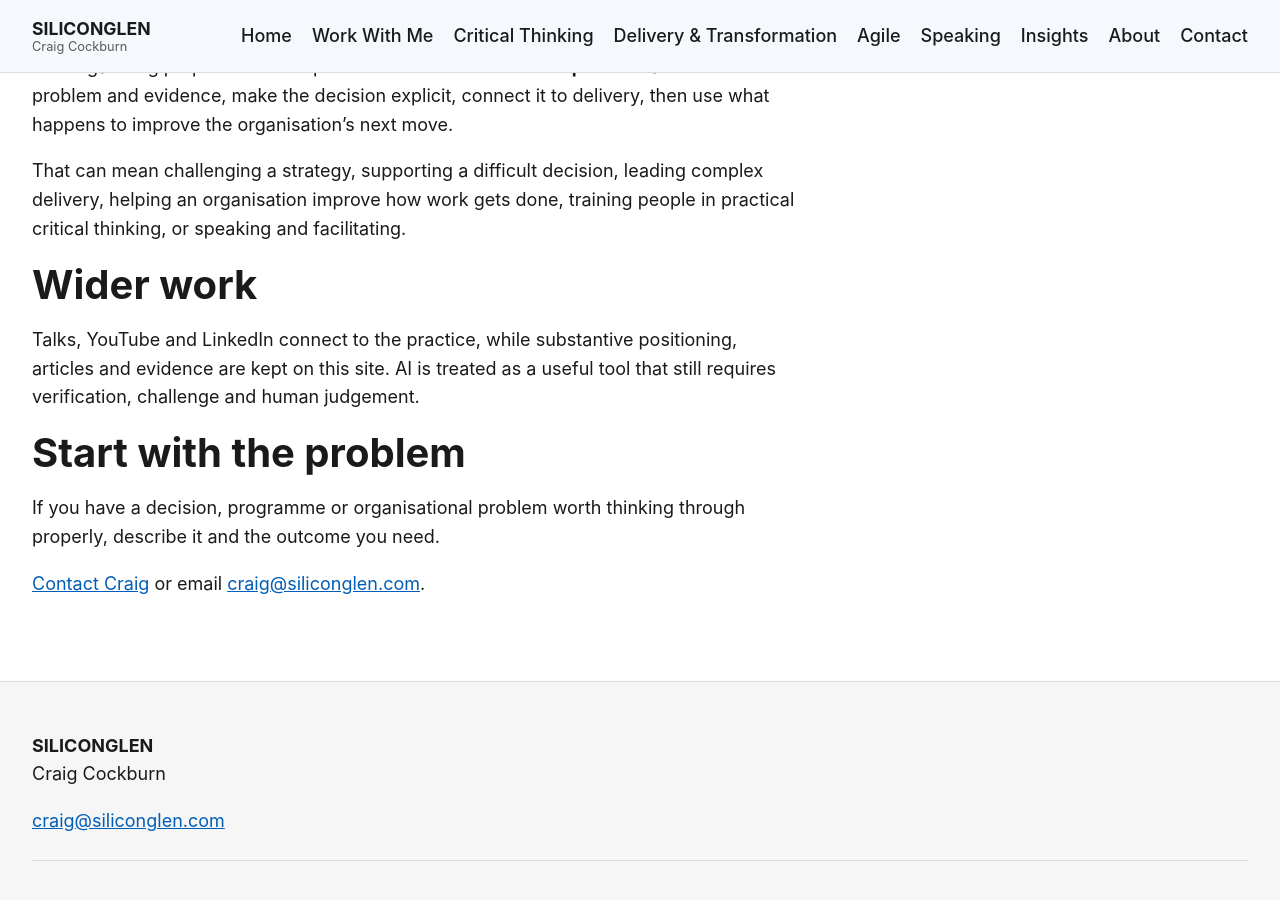
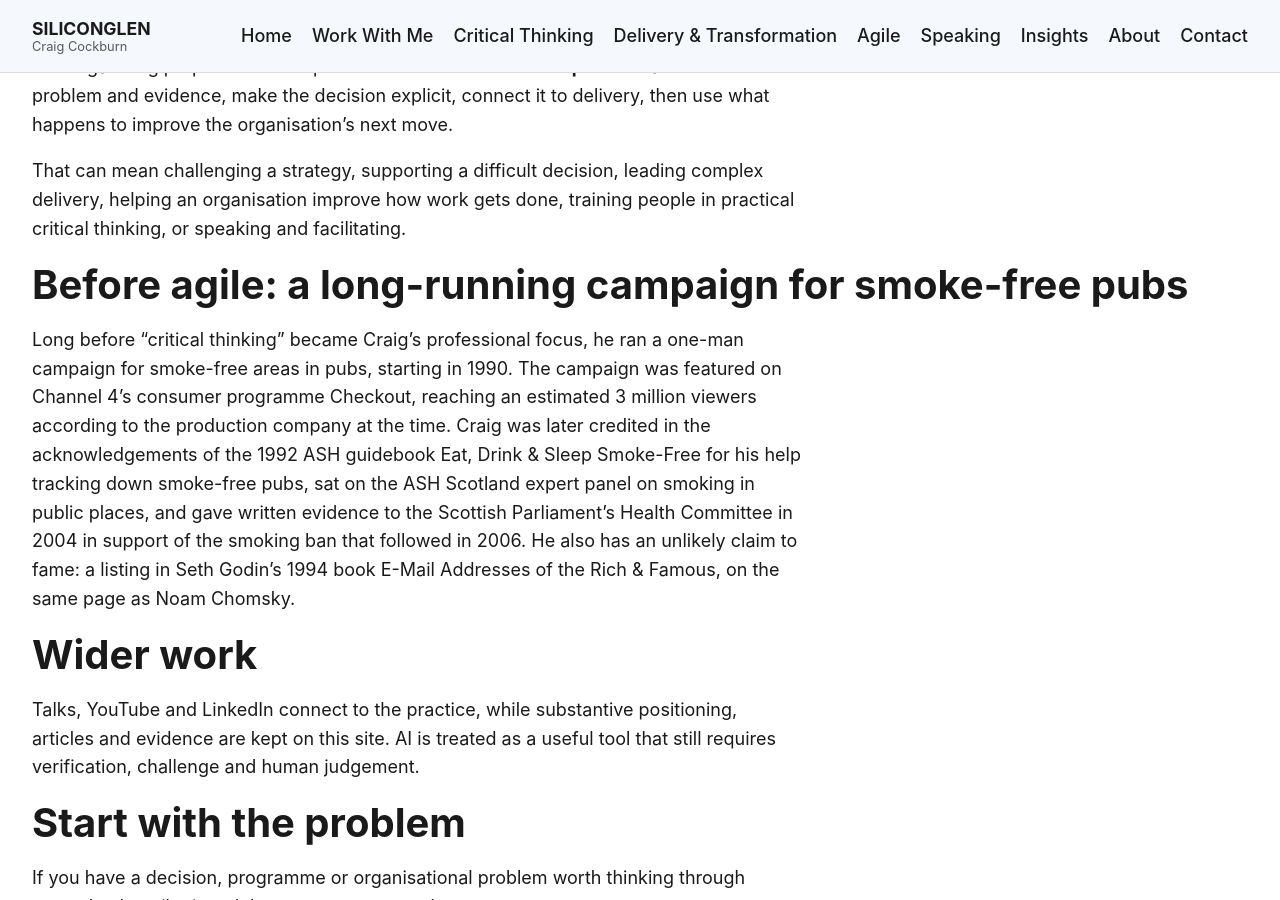
Before and after one commit to siliconglen/siliconglen-site, a Jekyll site: the page built from about/index.md, in a window 1280 px wide and 900 px high, scrolled down 1027 px. Built offline with Jekyll 4.4.1, drawn with Linux system fonts in a browser that asks for light colours.

Commit message:
Add smoke-free pubs campaign to about page

```diff
--- a/about/index.md
+++ b/about/index.md
@@ -25,6 +25,10 @@ The organising proposition is simple: **Think. Decide. Deliver. Improve.** Start
 
 That can mean challenging a strategy, supporting a difficult decision, leading complex delivery, helping an organisation improve how work gets done, training people in practical critical thinking, or speaking and facilitating.
 
+## Before agile: a long-running campaign for smoke-free pubs
+
+Long before "critical thinking" became Craig's professional focus, he ran a one-man campaign for smoke-free areas in pubs, starting in 1990. The campaign was featured on Channel 4's consumer programme Checkout, reaching an estimated 3 million viewers according to the production company at the time. Craig was later credited in the acknowledgements of the 1992 ASH guidebook Eat, Drink & Sleep Smoke-Free for his help tracking down smoke-free pubs, sat on the ASH Scotland expert panel on smoking in public places, and gave written evidence to the Scottish Parliament's Health Committee in 2004 in support of the smoking ban that followed in 2006. He also has an unlikely claim to fame: a listing in Seth Godin's 1994 book E-Mail Addresses of the Rich & Famous, on the same page as Noam Chomsky.
+
 ## Wider work
 
 Talks, YouTube and LinkedIn connect to the practice, while substantive positioning, articles and evidence are kept on this site. AI is treated as a useful tool that still requires verification, challenge and human judgement.
```
